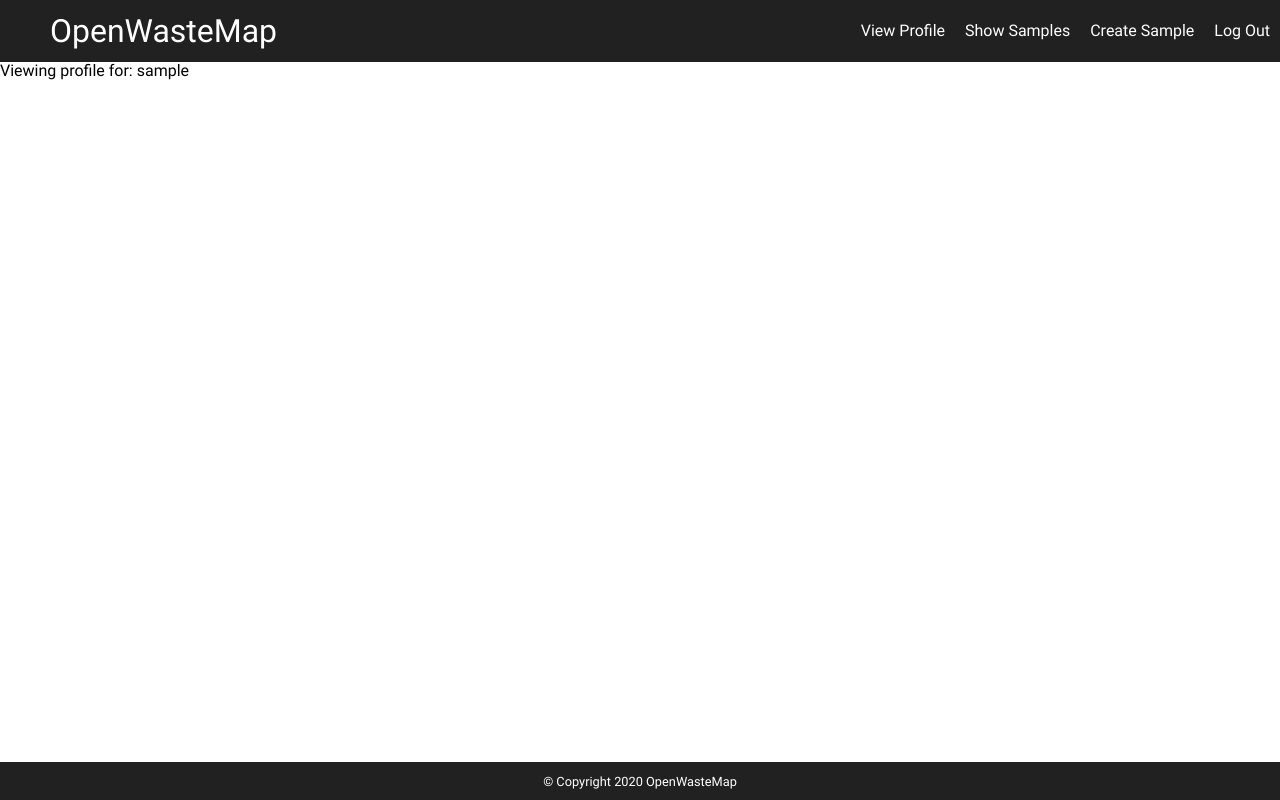
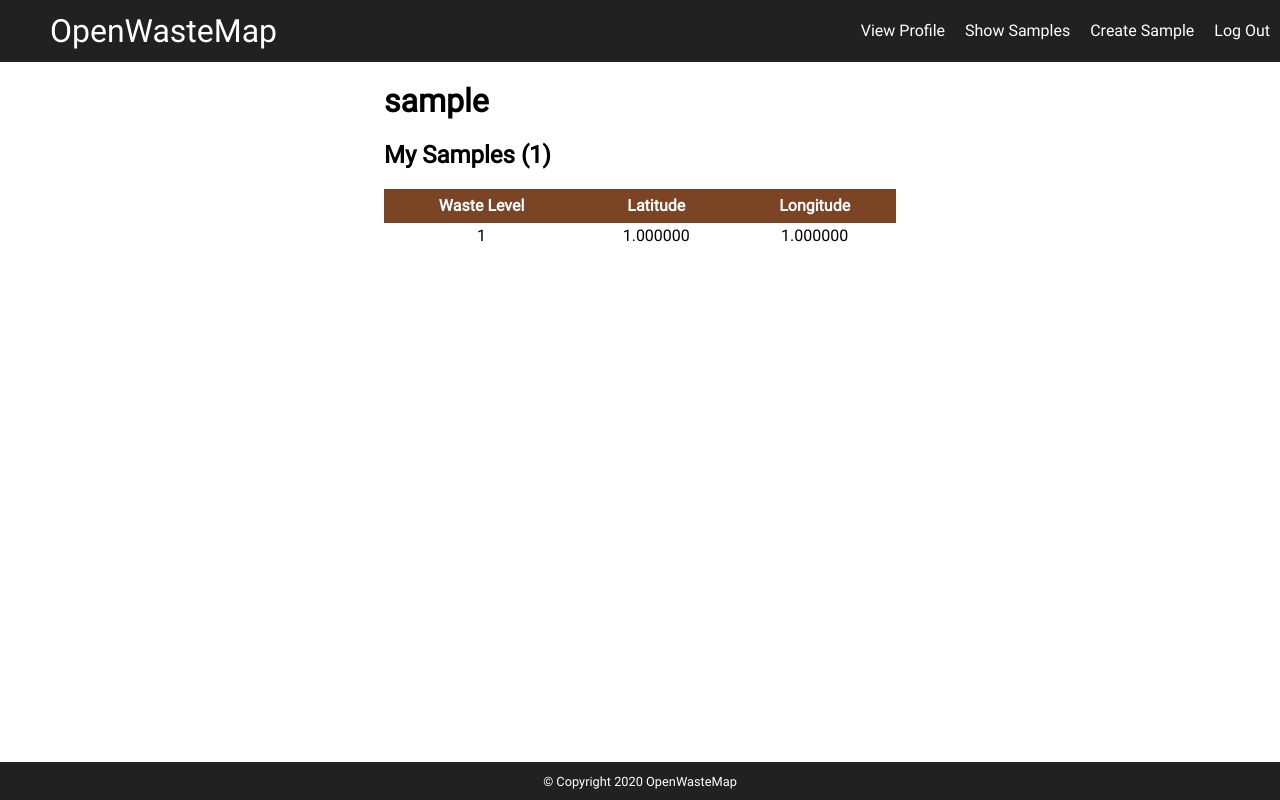
Before and after one commit to benbuc/OpenWasteMap, a Django app: page /accounts/profile/ in a window 1280 px wide. Run offline with Django 3.2, Linux system fonts and the light colour scheme; a user stored in the database is signed in; tables that the repository leaves empty hold one stand-in row (values such as "Sample post").

Commit message:
Improved table design and profile view (#38)
Users can no see their own samples in the profile view.
The design of sample tables was improved.

Reordered latitude and longitude in code to conform to common order.

* displaying samples in a better looking table

* changed order of latitude / longitude to be common

```diff
--- a/accounts/templates/registration/profile.html
+++ b/accounts/templates/registration/profile.html
@@ -4,6 +4,17 @@
 
 {% block content %}
 
-Viewing profile for: {{ user }}
+<section class="section--wide-content">
+    <div class="richtext">
+
+        <h1>{{ user }}</h1>
+
+        <h2>My Samples ({{ samples.count }})</h2>
+
+        {% include "elements/sample_table.html" %}
+
+    </div>
+
+</section>
 
 {% endblock %}
--- a/accounts/views.py
+++ b/accounts/views.py
@@ -6,13 +6,15 @@
 from django.contrib.auth import login, authenticate
 from django.contrib.auth.decorators import login_required
 
+from waste_samples.models import WasteSample
+
 from .forms import RegistrationForm
 
 @login_required
 def profile(request):
     """Render a profile overview for a logged in user."""
     return render(request, 'registration/profile.html', {
-        'page_title': request.user.get_username()
+        'samples': WasteSample.objects.filter(user=request.user)
     })
 
 def register(request):
--- a/static/scss/00-settings/variables.scss
+++ b/static/scss/00-settings/variables.scss
@@ -3,4 +3,12 @@ $color-black:           #000;
 $color-light-gray:      #ababab;
 $color-dark-gray:       #212121;
 
+$color-dark-green:      #28430A;
+$color-med-dark-green:  #507B00;
+$color-med-light-green: #95C22B;
+$color-light-green:     #A7D930;
+$color-light-brown:     #7B4425;
+$color-dark-brown:      #63371E;
+$color-light-red:       #D35B3F;
+
 $main-nav-height:       62px;
--- /dev/null
+++ b/static/scss/03-elements/richtext.scss
@@ -0,0 +1,37 @@
+.richtext {
+    table {
+        width: 100%;
+        border-spacing: 0;
+        border-collapse: collapse;
+
+        th {
+            color: white;
+        }
+
+        thead {
+            background-color: $color-light-brown;
+            line-height: 200%;
+        }
+
+        tbody tr {
+            line-height: 150%;
+
+            &:nth-child(even) {
+                background-color: scale-color($color: $color-light-brown, $lightness: 85%);
+            }
+            &:hover {
+                background-color: scale-color($color: $color-light-brown, $lightness: 75%);
+            }
+
+            &:first-child {
+                td {
+                    margin-top: 20px;
+                }
+            }
+
+            td {
+                text-align: center;
+            }
+        }
+    }
+}
--- /dev/null
+++ b/static/scss/03-elements/section--wide-content.scss
@@ -0,0 +1,10 @@
+.section--wide-content {
+    padding: 0 25px;
+
+    @include breakpoint(sm-min) {
+        padding: 0 50px;
+    }
+    @include breakpoint(md-min) {
+        padding: 0 30%;
+    }
+}
--- a/static/scss/styles.scss
+++ b/static/scss/styles.scss
@@ -21,3 +21,5 @@
 @import '03-elements/main-wrap';
 @import '03-elements/footer';
 @import '03-elements/section--fullscreen-centered';
+@import '03-elements/section--wide-content';
+@import '03-elements/richtext';
--- /dev/null
+++ b/templates/elements/sample_table.html
@@ -0,0 +1,26 @@
+<table>
+    <thead>
+        <tr>
+            <th>Waste Level</th>
+            <th>Latitude</th>
+            <th>Longitude</th>
+        </tr>
+    </thead>
+    <tbody>
+        {% if samples.count %}
+        {% for sample in samples %}
+        <tr>
+            <td>{{ sample.waste_level}} </th>
+            <td>{{ sample.latitude }}</th>
+            <td>{{ sample.longitude }}</th>
+        </tr>
+        {% endfor %}
+        {% else %}
+        <tr>
+            <td colspan="3">
+                <p>There are no samples yet. Start your journey and <a href="{% url 'waste_samples:create' %}">create a new sample</a></p>
+            </td>
+        </tr>
+        {% endif %}
+    </tbody>
+</table>
--- a/waste_samples/forms.py
+++ b/waste_samples/forms.py
@@ -12,4 +12,4 @@ class WasteSampleCreationForm(ModelForm):
     class Meta:
         """Define fields for the Form."""
         model = WasteSample
-        fields = ['waste_level', 'longitude', 'latitude']
+        fields = ['waste_level', 'latitude', 'longitude']
--- a/waste_samples/models.py
+++ b/waste_samples/models.py
@@ -17,8 +17,8 @@ class WasteSample(models.Model):
     update_date     = models.DateTimeField('Last Change', auto_now=True)
     waste_level     = models.PositiveSmallIntegerField(validators=[MaxValueValidator(10)])
     user            = models.ForeignKey(get_user_model(), on_delete=models.SET_NULL, null=True)
+    latitude        = models.DecimalField(max_digits=9, decimal_places=6)
     longitude       = models.DecimalField(max_digits=9, decimal_places=6)
-    latitude        = models.DecimalField(max_digits=9, decimal_places=6)
 
     def __str__(self):
         """String representation of WasteSample."""
--- a/waste_samples/static/waste_samples/waste_samples.js
+++ b/waste_samples/static/waste_samples/waste_samples.js
@@ -15,11 +15,11 @@ function getLocation() {
 }
 
 function updatePosition(position) {
+    var latitudeInput = document.getElementById("id_latitude");
     var longitudeInput = document.getElementById("id_longitude");
-    var latitudeInput = document.getElementById("id_latitude");
 
+    latitudeInput.value = position.coords.latitude.toFixed(6);
     longitudeInput.value = position.coords.longitude.toFixed(6);
-    latitudeInput.value = position.coords.latitude.toFixed(6);
     document.getElementById("gpsAccuracy").innerHTML = position.coords.accuracy + "m";
 }
 
--- a/waste_samples/views.py
+++ b/waste_samples/views.py
@@ -14,7 +14,7 @@ class IndexView(generic.ListView):
     """Show recently added samples."""
 
     template_name = 'waste_samples/index.html'
-    context_object_name = 'waste_samples'
+    context_object_name = 'samples'
 
     def get_queryset(self):
         """Return the last 20 samples."""
@@ -38,5 +38,4 @@ def new_sample(request):
 
     return render(request, 'waste_samples/new_sample.html', {
         'form': form,
-        'page_title': "New Sample"
     })
```
Also changed, not shown: accounts/tests.py (+47 -0 lines), waste_samples/templates/waste_samples/index.html (+6 -18 lines), static/css/styles.css.
